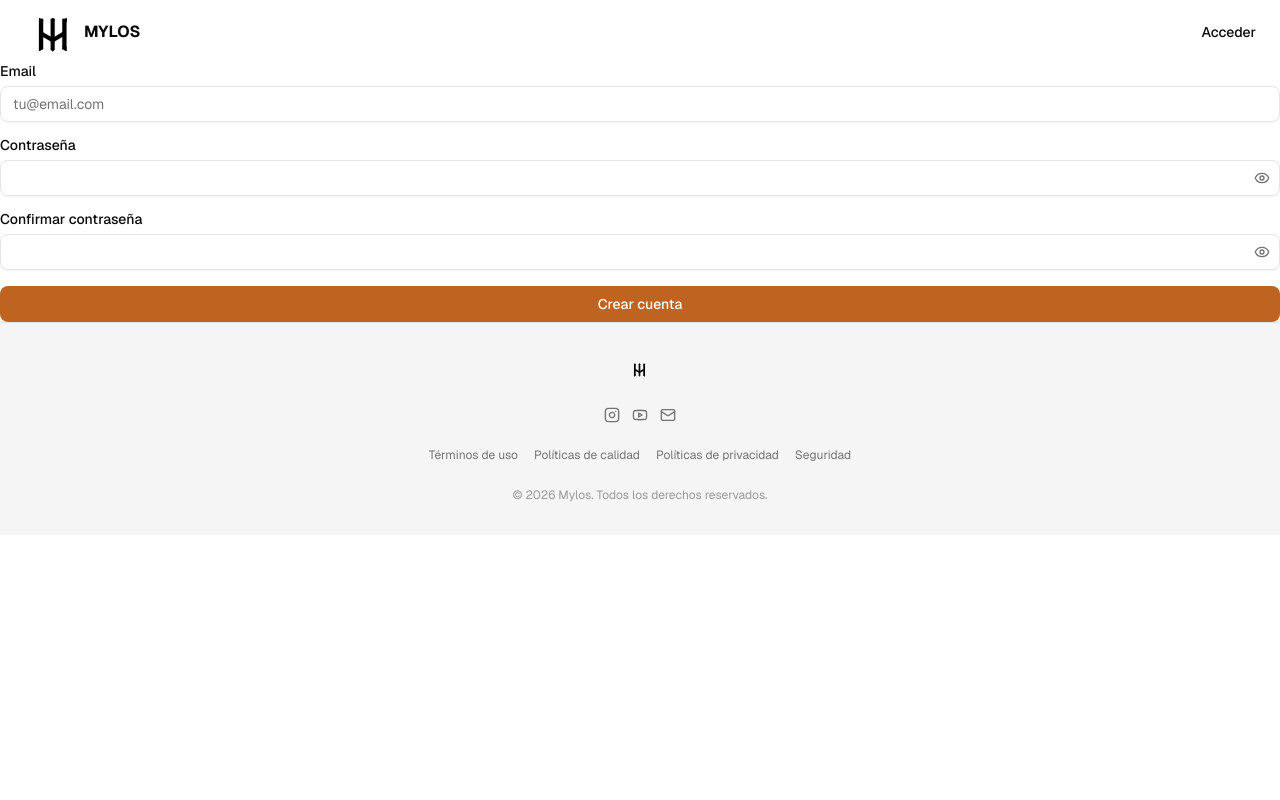
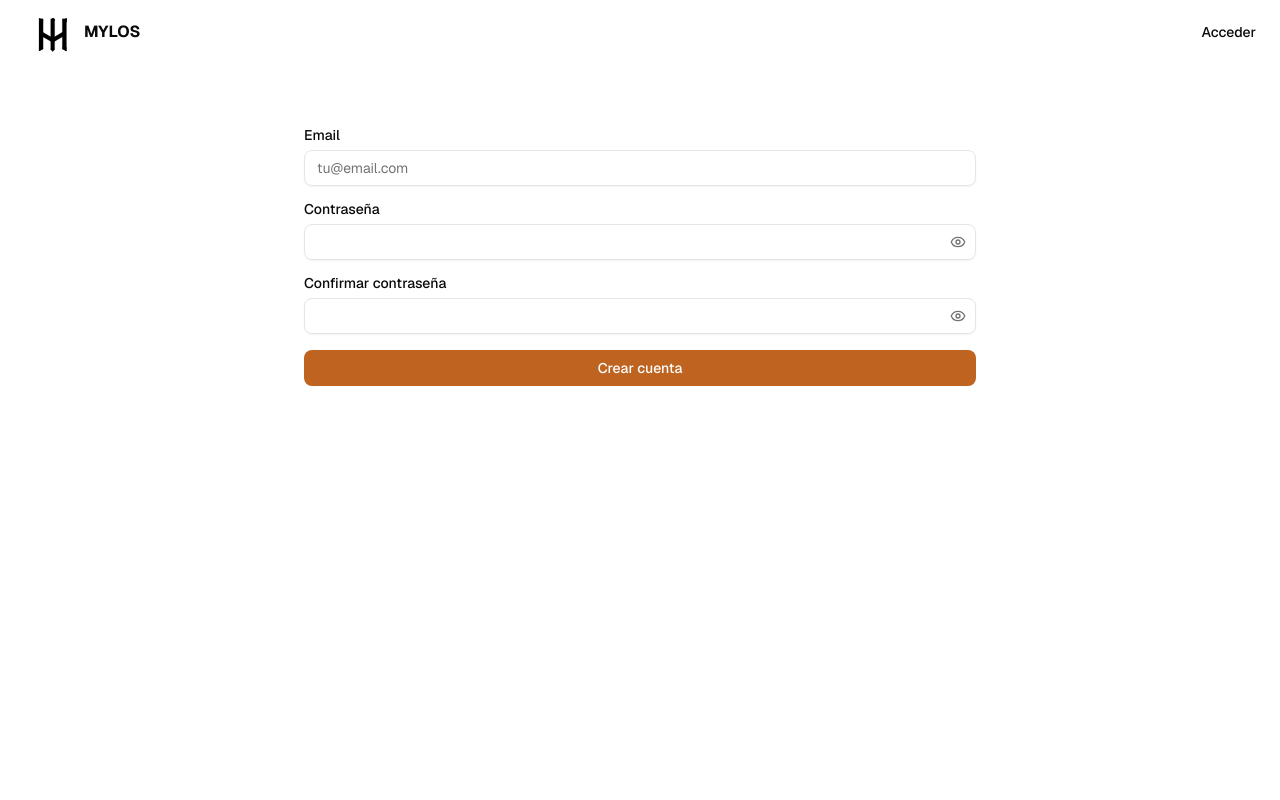
Before and after one commit to Tommydemian/mylos_landing, a Next.js app: page /register in a window 1280 px wide. Shown: the top 800 px of the page. Built offline with nearby package versions, Linux system fonts and the light colour scheme; no server answers.

Commit message:
aesthetics

```diff
--- a/src/app/register/page.tsx
+++ b/src/app/register/page.tsx
@@ -2,7 +2,7 @@ import { RegisterForm } from "@/components/register/register-form";
 
 export async function Register() {
 	return (
-		<section>
+		<section className="min-h-screen">
 			<RegisterForm />
 		</section>
 	);
--- a/src/components/register/register-form.tsx
+++ b/src/components/register/register-form.tsx
@@ -29,7 +29,7 @@ export function RegisterForm() {
 	}
 
 	return (
-		<form action={action} className="space-y-4">
+		<form action={action} className="space-y-4 max-w-2xl mx-auto mt-16">
 			{state.errors?.server && (
 				<p className="text-sm text-destructive text-center">
 					{state.errors.server}
```
